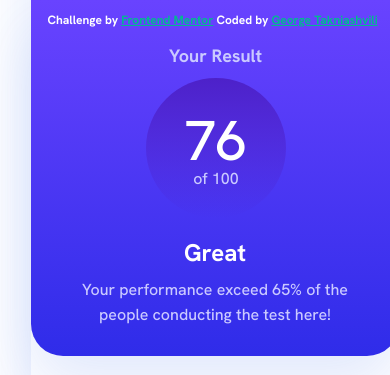
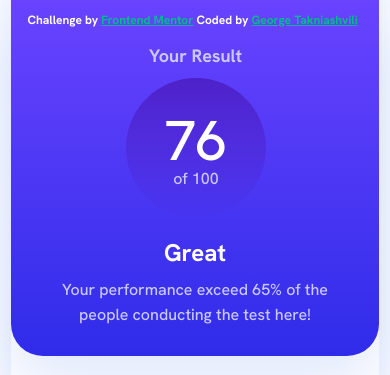
Before and after one commit to takniashvili/ResultOfTest-2.css, a plain HTML site: page index.html in a window 390 px wide. Shown: the top 375 px of the page. Drawn offline with Linux system fonts and the light colour scheme.

Commit message:
Update style.css

```diff
--- a/style.css
+++ b/style.css
@@ -242,13 +242,12 @@ The designs were created to the following widths:
     color: red;
 }
 
-@media screen and (max-width: 800px) {
+@media screen and (max-width: 600px) {
 
    body {
 
       height:150px;
       background:white;
-    margin-left:40px;
    }
    .bluebox {
 
```
